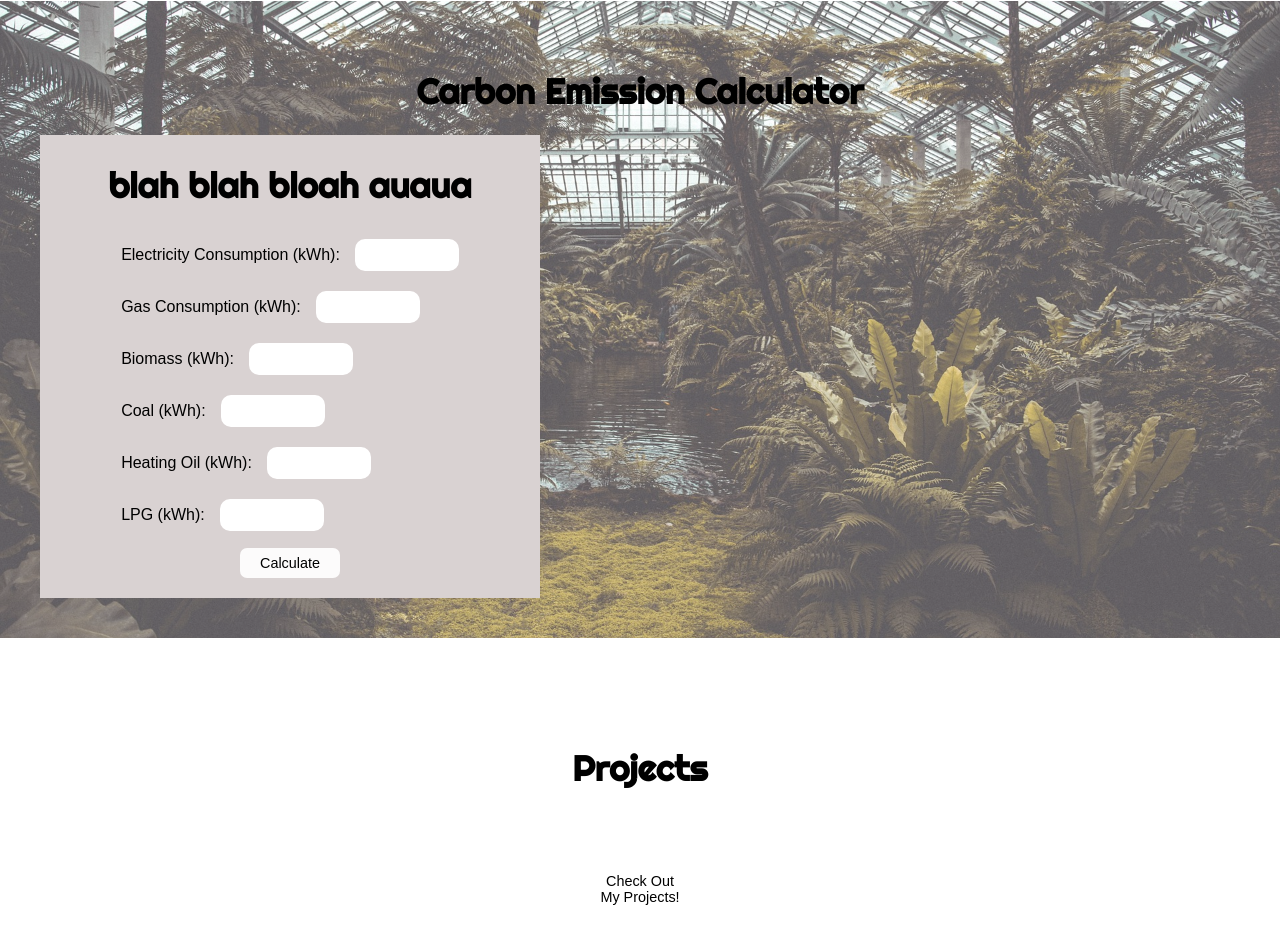
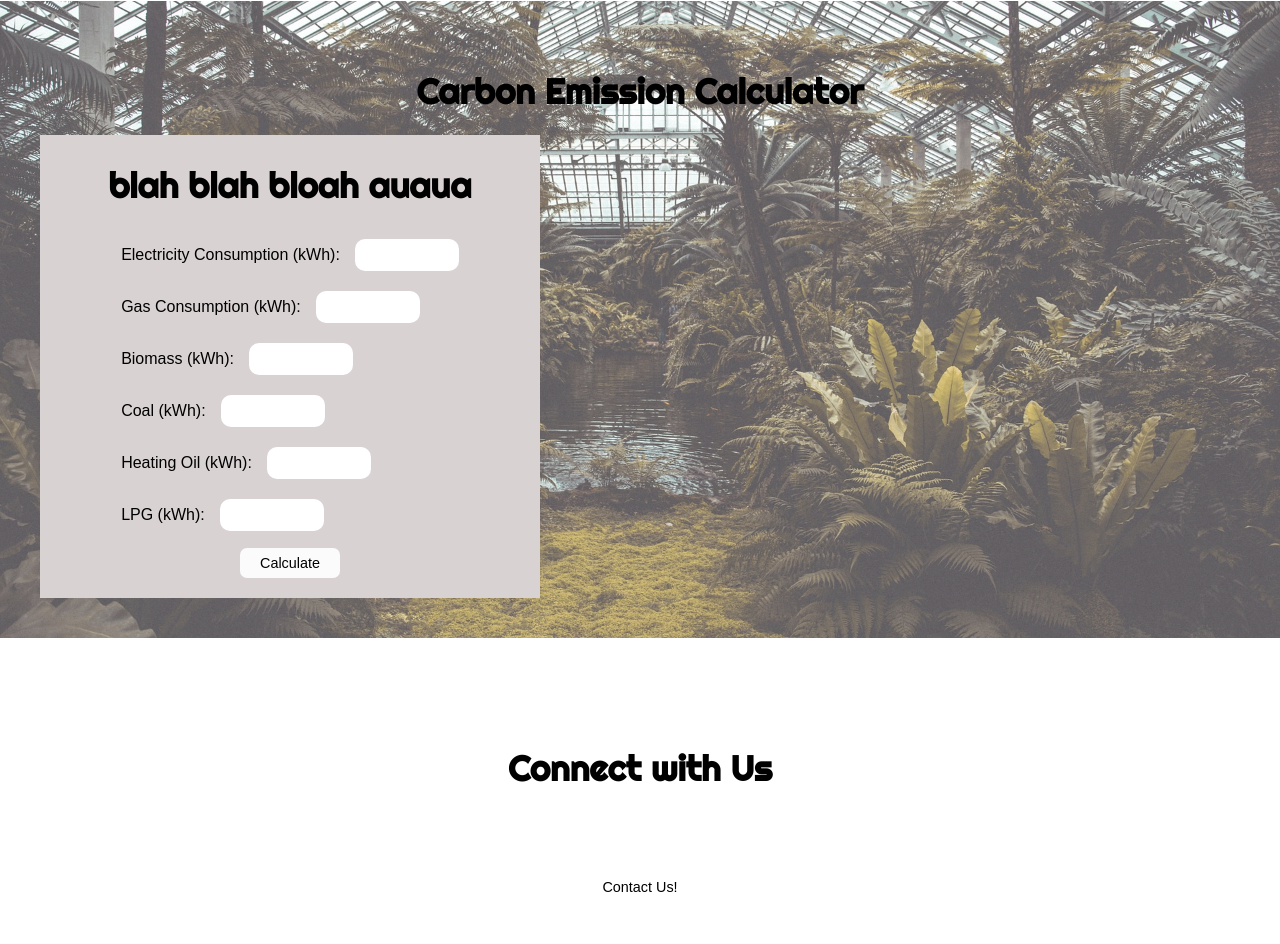
Before and after one commit to sanatmehrotra/Project_Website, a plain HTML site: page index.html in a window 1280 px wide. Shown: the part 1534-2478 px from the top of the page. Drawn offline with Linux system fonts and the light colour scheme.

Commit message:
Update index.html

```diff
--- a/index.html
+++ b/index.html
@@ -98,12 +98,11 @@
 
     <section id="projects-heading" class="parallax" style="background-image: url('null');">
         <div class="container">
-            <h2 class="fade-in" style="margin-bottom: 75px;">Projects<br></h2>
-            <button><span>Check Out My Projects!</span><i></i>
+            <h2 class="fade-in" style="margin-bottom: 75px;">Connect with Us<br></h2>
+            <button onclick="location.href=' https://youtu.be/dQw4w9WgXcQ?si=0t6AZeDEKXZTVDdn'" class="button1" ><span>Contact Us!</span><i></i>
             </button>
         </div>
     </section>
-
     <footer class="fade-in">
         <div class="container">
             <p id="tips">Curb your use of paper: mail, receipts, magazines</p>
```
